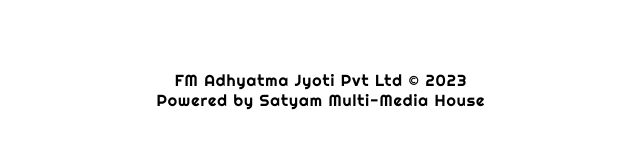
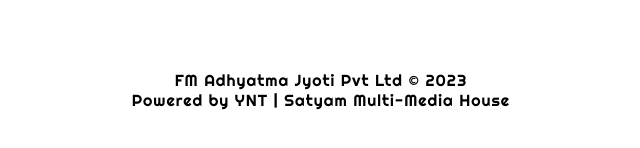
Before and after one commit to sensusad/sefmsusaj, a plain HTML site: page index.html in a window 1280 px wide. Shown: the part 5846-5994 px from the top of the page, without its empty margins (319-959 px from the left). Drawn offline with nearby package versions, Linux system fonts and the light colour scheme.

Commit message:
Update index.html

```diff
--- a/index.html
+++ b/index.html
@@ -252,7 +252,7 @@ Our vision at Radio Adhyatma Jyoti 104.8 MHz is to remain the leading spiritual
 
 	<!--------ends---->
 	<div class="ends">
-		<p>FM Adhyatma Jyoti Pvt Ltd  © 2023 <br> Powered by Satyam Multi-Media House</p>
+		<p>FM Adhyatma Jyoti Pvt Ltd  © 2023 <br> Powered by YNT | Satyam Multi-Media House</p>
 	</div>
 <!-- JavaScript Libraries -->
   <script src="lib/jquery/jquery.min.js"></script>
```
